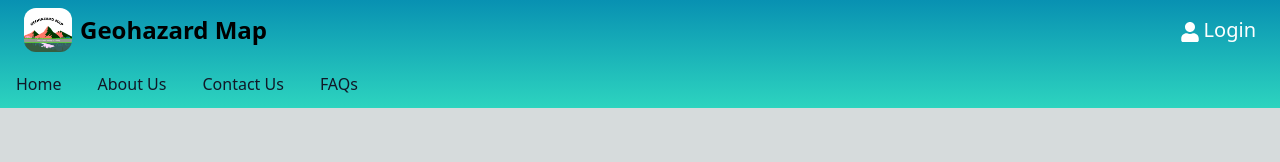
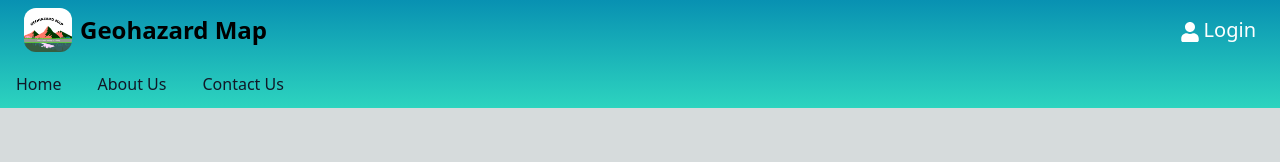
Before and after one commit to CodeKnight07/GeohazardMap, a Next.js app in the folder geomap-frontend/: page /components/user/landing-page/landing-top-nav in a window 1280 px wide. Shown: the top 162 px of the page. Built offline with nearby package versions, Linux system fonts and the light colour scheme.

Commit message:
enhance landing-top-nav

```diff
--- a/geomap-frontend/pages/components/user/landing-page/landing-top-nav.tsx
+++ b/geomap-frontend/pages/components/user/landing-page/landing-top-nav.tsx
@@ -56,14 +56,7 @@ function TopNav() {
                   Contact Us
                 </a>
               </li>
-              <li>
-                <a
-                  href="#"
-                  className="text-gray-900 dark:text-white hover:underline max-[480px]:text-sm sm:text-base "
-                >
-                  FAQs
-                </a>
-              </li>
+
             </ul>
           </div>
         </div>
```
